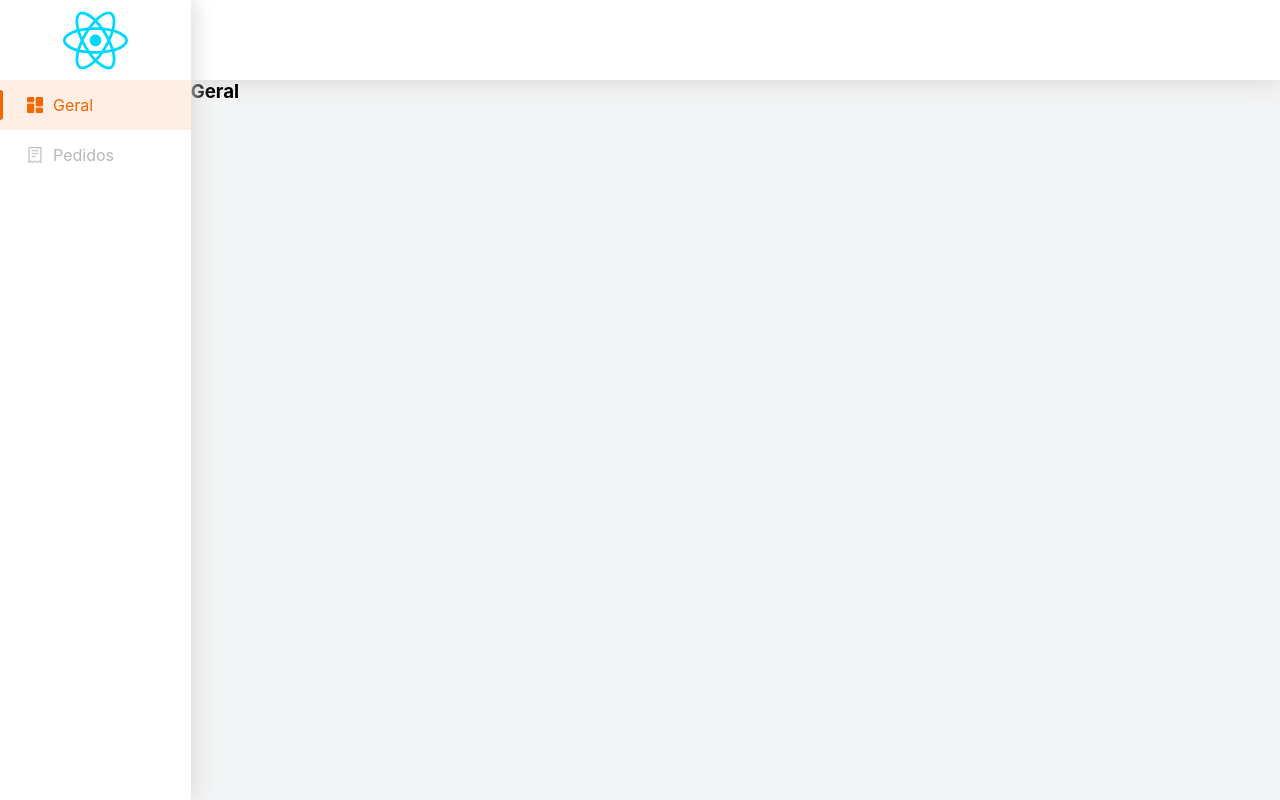
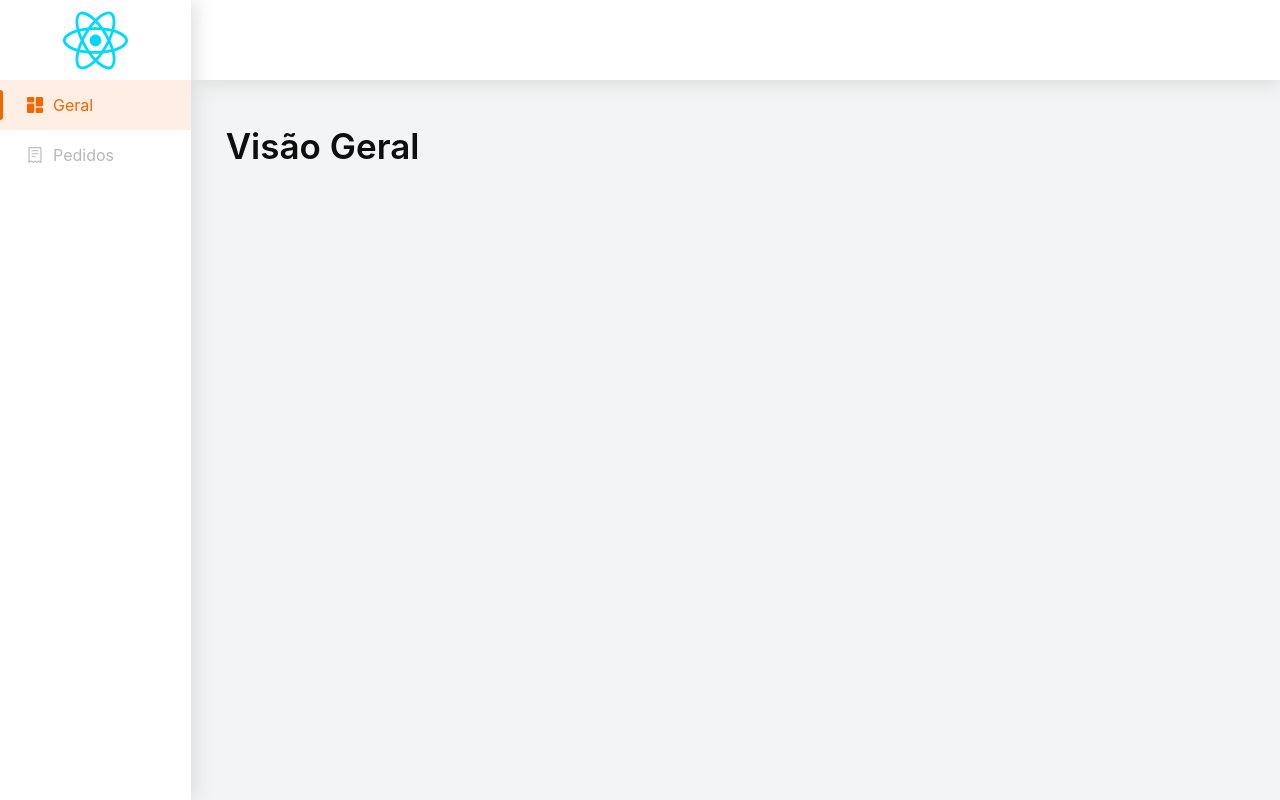
Before and after one commit to Javex-Inc/panchito-frontend, a React (Vite) app: page /Geral in a window 1280 px wide. Built offline with nearby package versions, Linux system fonts and the light colour scheme.

Commit message:
feat: implements overview page initial structure

```diff
--- a/src/App.css
+++ b/src/App.css
@@ -1,4 +1,4 @@
-.container {
+.appContainer {
   padding: 0;
   margin: 0;
   width: 100vw;
@@ -7,7 +7,7 @@
   flex-direction: row;
 }
 
-.content {
+.appContent {
   display: flex;
   flex-direction: column;
   width: 100%;
@@ -19,3 +19,7 @@
   background-color: #ffffff;
   box-shadow: 0px 3px 20px 0px #dadada;
 }
+
+.router {
+  max-height: 100%;
+}
--- a/src/App.jsx
+++ b/src/App.jsx
@@ -1,20 +1,23 @@
 import React from 'react';
 import { Routes, Route } from 'react-router-dom';
+
+import './App.css'
+
 import SideBar from './components/SideBar';
-import General from './pages/general';
 import General2 from './pages/general2';
 import General3 from './pages/general3';
-import './App.css'
+import Overview from './pages/Overview';
+
 
 function App() {
   return (
-    <div className='container'>
+    <div className='appContainer'>
       <SideBar />
-      <div className='content'>
+      <div className='appContent'>
         <div className='topBar'></div>
         <div className='router'>
           <Routes>
-            <Route path='/Geral' element={<General />} />
+            <Route path='/Geral' element={<Overview />} />
             <Route path='/Pedidos' element={<General2 />} />
             <Route path='/Teste' element={<General3 />} />
           </Routes>
--- a/src/index.css
+++ b/src/index.css
@@ -6,6 +6,7 @@
   padding: 0;
   margin: 0;
   box-sizing: border-box;
+  color: #0e0e0e;
 }
 
 body {
--- /dev/null
+++ b/src/pages/Overview/index.jsx
@@ -0,0 +1,11 @@
+import './style.css'
+
+function Overview() {
+    return (
+        <div className='overviewContainer'>
+            <span className='overviewTitle'>Visão Geral</span>
+        </div>
+    )
+}
+
+export default Overview
--- /dev/null
+++ b/src/pages/Overview/style.css
@@ -0,0 +1,8 @@
+.overviewContainer {
+    padding: 45px 0 0 35px;
+}
+
+.overviewTitle {
+    font-size: 35px;
+    font-weight: 600;
+}
--- a/src/pages/general.jsx
+++ /dev/null
@@ -1,7 +0,0 @@
-function General() {
-    return (
-        <h3>Geral</h3>
-    )
-}
-
-export default General
```
